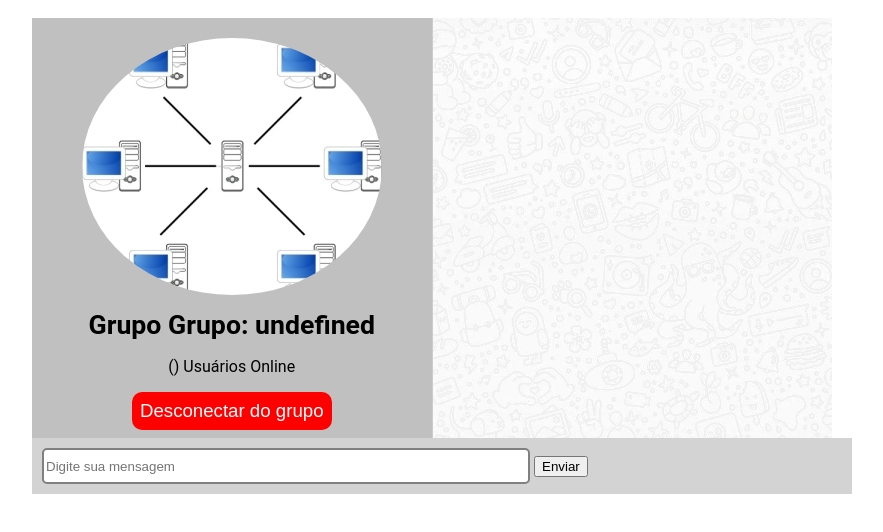
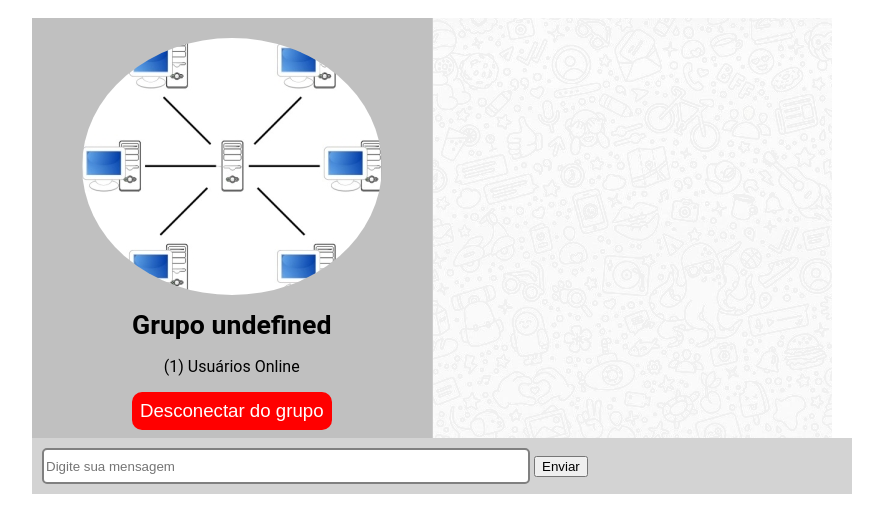
Before and after one commit to LeoGCRocha/realtime-chat, a website: page public/index.html in a window 1280 px wide. Shown: the whole page, without its empty margins (208-1091 px from the left). Drawn offline with nearby package versions, Linux system fonts and the light colour scheme; no server answers.

Commit message:
User Online Running with One Sever

```diff
--- a/public/index.html
+++ b/public/index.html
@@ -16,7 +16,7 @@
             <img src="res/distribuited.jpg"/>
             <br/>
             <h1>Grupo <span id="group-id"></span></h1>
-            <p> (<span id="count"></span>) Usuários Online</p>
+            <p> (<span id="count">1</span>) Usuários Online</p>
             <button id="disconnect">Desconectar do grupo</button>
             </div>
             <div id="chat-messages">
--- a/public/js/app.js
+++ b/public/js/app.js
@@ -10,7 +10,7 @@ const {
     ignoreQueryPrefix: true,
 })
 
-document.getElementById("group-id").innerHTML = "Grupo: " + group
+document.getElementById("group-id").innerHTML = group
 
 // Join group
 socket.emit('joinRoom', {username, group})
--- a/server.js
+++ b/server.js
@@ -40,7 +40,6 @@ io.on('connect', (socket) => {
         const user = userJoin(socket.id, username, group)
         socket.join(user.group)
 
-
         // Subscriber listening to value
         subClient.subscribe(user.group, (message) => {
             socket.to(user.group).emit('updateCount', message)
@@ -55,6 +54,11 @@ io.on('connect', (socket) => {
         // Disconnect the user
         socket.on('disconnect', () => {
             const user = userLeave(socket.id)
+
+            // Send new count
+            let currentUsers = usersOnline().toString()
+            pubClient.publish(group, currentUsers)
+
             io.to(user.group).emit('message',
                 patternMessage('Admin', `O usuário ${user.username} acabou de se desconectar.`))
 
```
